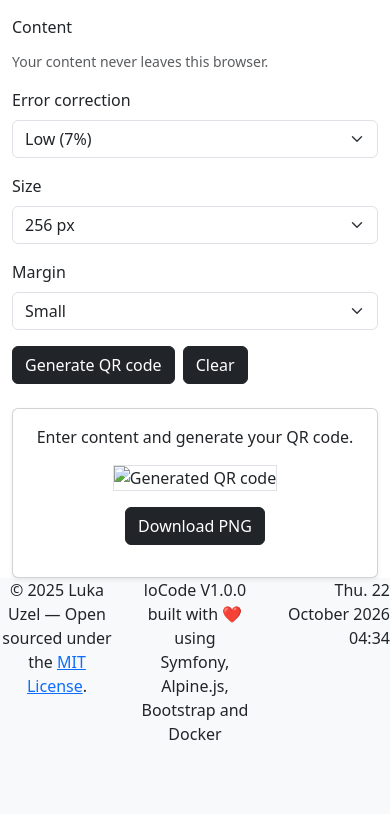
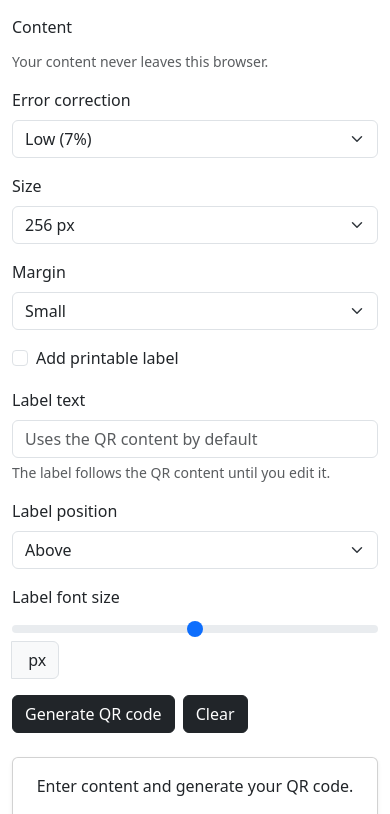
Before and after one commit to luzel/locode, a Symfony app: template app/templates/qr_code/index.html.twig in a window 390 px wide. Shown: the part 113-927 px from the top of the page. Before the commit the page ends 853 px from the top, so only its background shows below. Run offline with Twig, Linux system fonts and the light colour scheme; the template is opened without the code that fills it, so the values that code supplies are empty; some libraries are stand-ins or nearby versions.

Commit message:
feat: add printable labels to QR codes

```diff
--- a/app/templates/qr_code/index.html.twig
+++ b/app/templates/qr_code/index.html.twig
@@ -48,6 +48,31 @@
                         <option value="8">Large</option>
                     </select>
                 </div>
+                <div class="col-12">
+                    <div class="form-check">
+                        <input class="form-check-input" type="checkbox" id="qrShowLabel" x-model="showLabel">
+                        <label class="form-check-label" for="qrShowLabel">Add printable label</label>
+                    </div>
+                </div>
+                <div class="col-12" x-show="showLabel" x-cloak>
+                    <label for="qrLabelText" class="form-label">Label text</label>
+                    <input type="text" class="form-control" id="qrLabelText" x-model="labelText" @input="labelCustomized = true" placeholder="Uses the QR content by default">
+                    <div class="form-text">The label follows the QR content until you edit it.</div>
+                </div>
+                <div class="col-md-6" x-show="showLabel" x-cloak>
+                    <label for="qrLabelPosition" class="form-label">Label position</label>
+                    <select class="form-select" id="qrLabelPosition" x-model="labelPosition">
+                        <option value="above">Above</option>
+                        <option value="below">Below</option>
+                    </select>
+                </div>
+                <div class="col-md-6" x-show="showLabel" x-cloak>
+                    <label for="qrLabelFontSize" class="form-label">Label font size</label>
+                    <div class="input-group">
+                        <input type="range" class="form-range" id="qrLabelFontSize" x-model.number="labelFontSize" min="12" max="48" step="1" aria-describedby="qrLabelFontSizeValue">
+                        <span class="input-group-text" id="qrLabelFontSizeValue"><span x-text="labelFontSize"></span>&nbsp;px</span>
+                    </div>
+                </div>
                 <div class="col-12 d-flex gap-2">
                     <button type="submit" class="btn btn-dark">Generate QR code</button>
                     <button type="button" class="btn btn-dark" @click="clear()">Clear</button>
@@ -72,11 +97,8 @@
 <script>
     function qrCodeGenerator() {
         return {
-            errorCorrectionLevel: 'M',
-            width: 512,
-            margin: 4,
-            imageUrl: '',
-            error: '',
+            errorCorrectionLevel: 'M', width: 512, margin: 4, imageUrl: '', error: '',
+            showLabel: false, labelPosition: 'below', labelText: '', labelFontSize: 20, labelCustomized: false,
             init() {
                 document.addEventListener('DOMContentLoaded', () => {
                     const editor = ace.edit('qrContent');
@@ -84,6 +106,11 @@
                     editor.session.setMode('ace/mode/text');
                     editor.session.setUseWrapMode(true);
                     editor.setOption('placeholder', 'Text, URL, Wi-Fi configuration, or other QR content');
+                    editor.session.on('change', () => {
+                        if (!this.labelCustomized) {
+                            this.labelText = editor.getValue();
+                        }
+                    });
                     new ResizeObserver(() => editor.resize()).observe(document.getElementById('qrContent'));
                 });
             },
@@ -98,19 +125,91 @@
                     return;
                 }
                 try {
-                    this.imageUrl = await window.QRCode.toDataURL(content, {
-                        errorCorrectionLevel: this.errorCorrectionLevel,
-                        width: this.width,
-                        margin: this.margin,
-                        color: { dark: '#000000', light: '#FFFFFFFF' },
-                    });
+                    const qrImageUrl = await window.QRCode.toDataURL(content, { errorCorrectionLevel: this.errorCorrectionLevel, width: this.width, margin: this.margin, color: { dark: '#000000', light: '#FFFFFFFF' } });
+                    this.imageUrl = this.showLabel ? await this.composeLabel(qrImageUrl, this.labelText) : qrImageUrl;
                 } catch (exception) {
                     this.imageUrl = '';
                     this.error = 'The QR code could not be generated. Try shorter content or a lower correction level.';
                 }
             },
+            loadImage(source) {
+                return new Promise((resolve, reject) => {
+                    const image = new Image();
+                    image.onload = () => resolve(image);
+                    image.onerror = reject;
+                    image.src = source;
+                });
+            },
+            wrapLabel(context, text, maxWidth) {
+                const lines = [];
+                const paragraphs = text.split(/\r?\n/);
+                const splitToken = (token) => {
+                    const parts = [];
+                    let part = '';
+                    for (const character of Array.from(token)) {
+                        if (part && context.measureText(part + character).width > maxWidth) {
+                            parts.push(part);
+                            part = character;
+                        } else {
+                            part += character;
+                        }
+                    }
+                    if (part) parts.push(part);
+                    return parts;
+                };
+                paragraphs.forEach((paragraph) => {
+                    if (!paragraph) {
+                        lines.push('');
+                        return;
+                    }
+                    const words = paragraph.split(/\s+/).flatMap(splitToken);
+                    let line = '';
+                    words.forEach((word) => {
+                        const candidate = line ? line + ' ' + word : word;
+                        if (line && context.measureText(candidate).width > maxWidth) {
+                            lines.push(line);
+                            line = word;
+                        } else {
+                            line = candidate;
+                        }
+                    });
+                    lines.push(line);
+                });
+                return lines;
+            },
+            async composeLabel(qrImageUrl, text) {
+                const qrImage = await this.loadImage(qrImageUrl);
+                const fontSize = Math.min(48, Math.max(12, Number(this.labelFontSize) || 20));
+                const padding = Math.max(12, Math.round(fontSize * 0.75));
+                const lineHeight = Math.round(fontSize * 1.35);
+                const measureCanvas = document.createElement('canvas');
+                const measureContext = measureCanvas.getContext('2d');
+                measureContext.font = fontSize + 'px system-ui, -apple-system, BlinkMacSystemFont, "Segoe UI", sans-serif';
+                const lines = this.wrapLabel(measureContext, text, qrImage.width - (padding * 2));
+                const labelHeight = (padding * 2) + (lines.length * lineHeight);
+                const canvas = document.createElement('canvas');
+                canvas.width = qrImage.width;
+                canvas.height = qrImage.height + labelHeight;
+                const context = canvas.getContext('2d');
+                context.fillStyle = '#FFFFFF';
+                context.fillRect(0, 0, canvas.width, canvas.height);
+                const qrY = this.labelPosition === 'above' ? labelHeight : 0;
+                const labelY = this.labelPosition === 'above' ? padding : qrImage.height + padding;
+                context.drawImage(qrImage, 0, qrY, qrImage.width, qrImage.height);
+                context.fillStyle = '#000000';
+                context.font = measureContext.font;
+                context.textAlign = 'center';
+                context.textBaseline = 'top';
+                lines.forEach((line, index) => context.fillText(line, canvas.width / 2, labelY + (index * lineHeight)));
+                return canvas.toDataURL('image/png');
+            },
             clear() {
                 ace.edit('qrContent').setValue('', -1);
+                this.showLabel = false;
+                this.labelPosition = 'below';
+                this.labelText = '';
+                this.labelFontSize = 20;
+                this.labelCustomized = false;
                 this.imageUrl = '';
                 this.error = '';
             },
```
